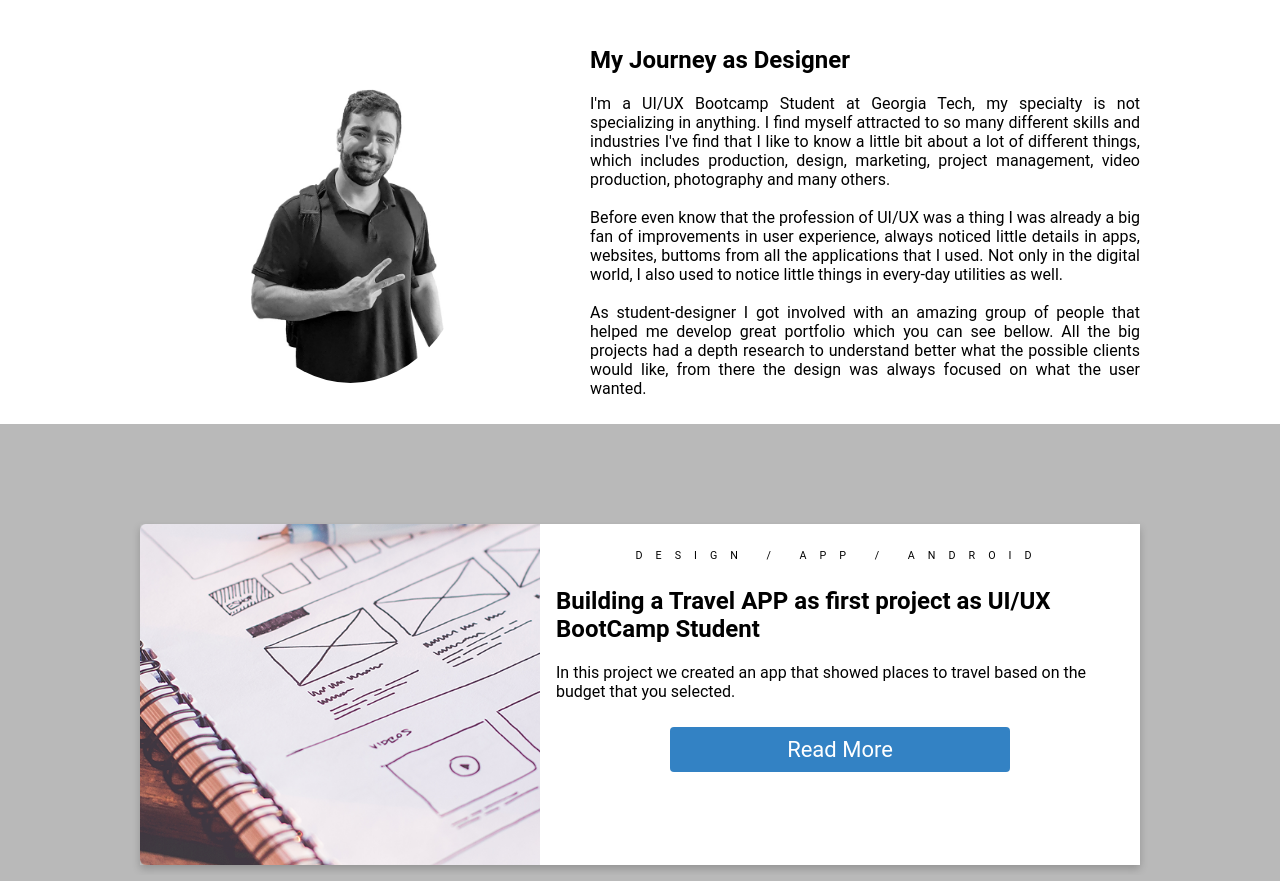
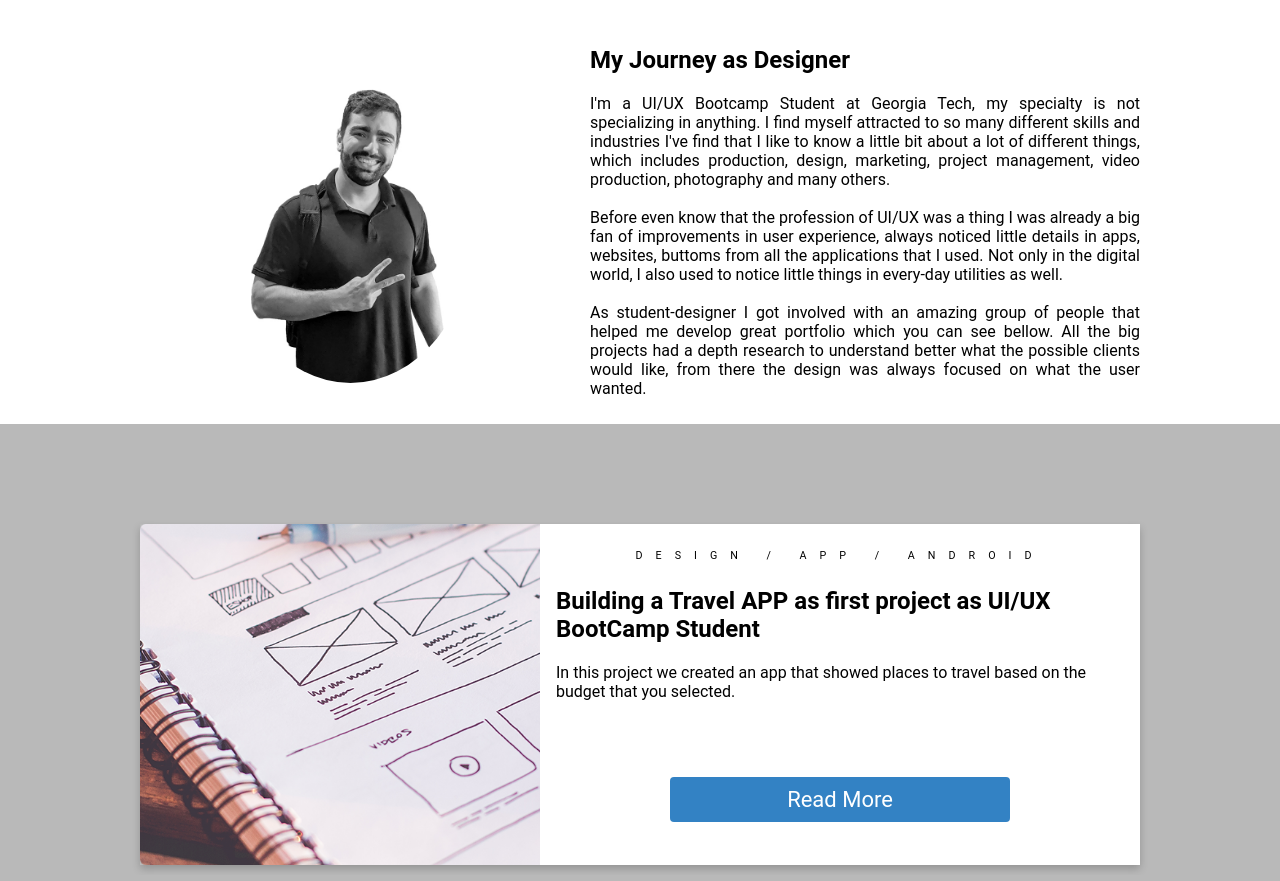
Before and after one commit to wildnei/Portfolio_Website, a plain HTML site: page index.html in a window 1280 px wide. Shown: the part 71-952 px from the top of the page. Drawn offline with Linux system fonts and the light colour scheme.

Commit message:
Update 01_07_2020 9:28pm

```diff
--- a/css/style.css
+++ b/css/style.css
@@ -140,7 +140,6 @@ padding: 10px;
 width: 60%;
 transition: all 0.5s;
 cursor: pointer;
-margin: 70px 100px 15px;
 }
 
   h6 {
@@ -226,6 +225,9 @@ margin: 70px 100px 15px;
     }
 
     .button {
-      margin: 10px 10px 35px 20%;
+      margin-top: 60px;
+      margin-bottom: 3%;
+      margin-left: 20%;
+
     }
 }
```
